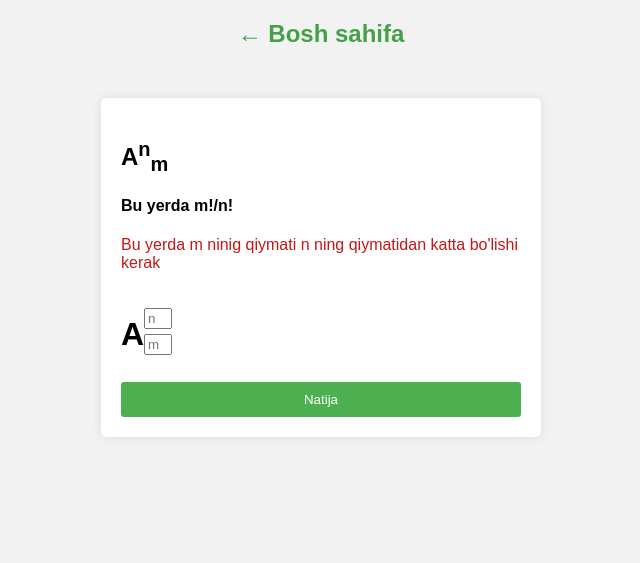
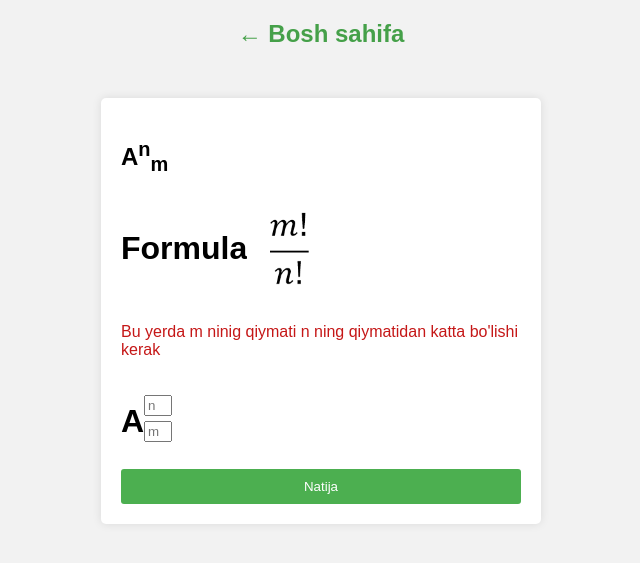
Before and after one commit to sayfullayev0204/Math_website, a Django app: page /orin/ in a window 1280 px wide. Shown: the top 563 px of the page, without its empty margins (319-959 px from the left). Run offline with Django 5.2, Linux system fonts and the light colour scheme.

Commit message:
Update orin.html

```diff
--- a/templates/orin.html
+++ b/templates/orin.html
@@ -64,7 +64,7 @@
 <body>
     <a href="{% url 'home' %}"><h2 style="color: #45a049; text-align: center;">← Bosh sahifa</h2></a>
     <form action="{% url 'orin' %}" method="post">
-        <h2>A<sup>n</sup><sub>m</sub></h2> <h4>Bu yerda  m!/n!</h4>
+        <h2>A<sup>n</sup><sub>m</sub></h2> <h1>Formula <img src="/media/saasda.png" style="max-width: 80px;" alt=""></h1>
         <p style="color: #c51717;">Bu yerda m ninig qiymati n ning qiymatidan katta bo'lishi kerak</p>
         {% csrf_token %}
         <div style="display: flex;">
```
